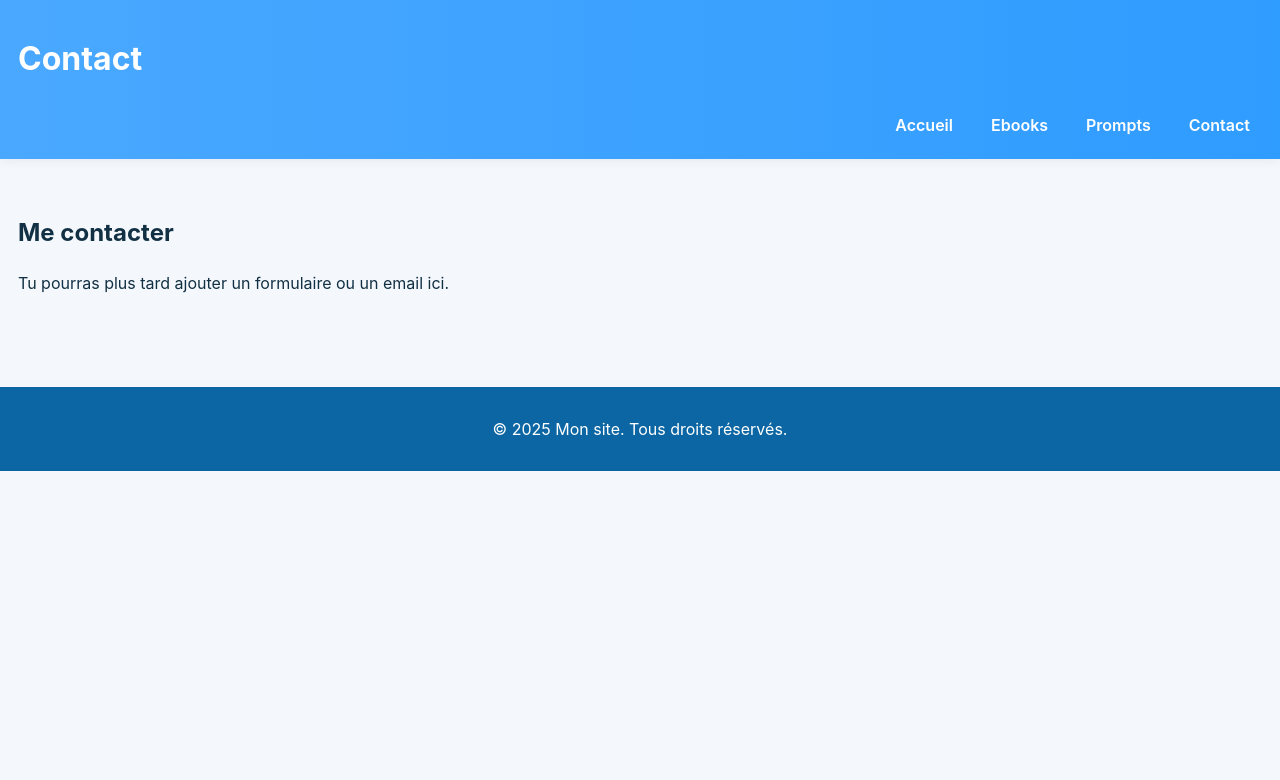
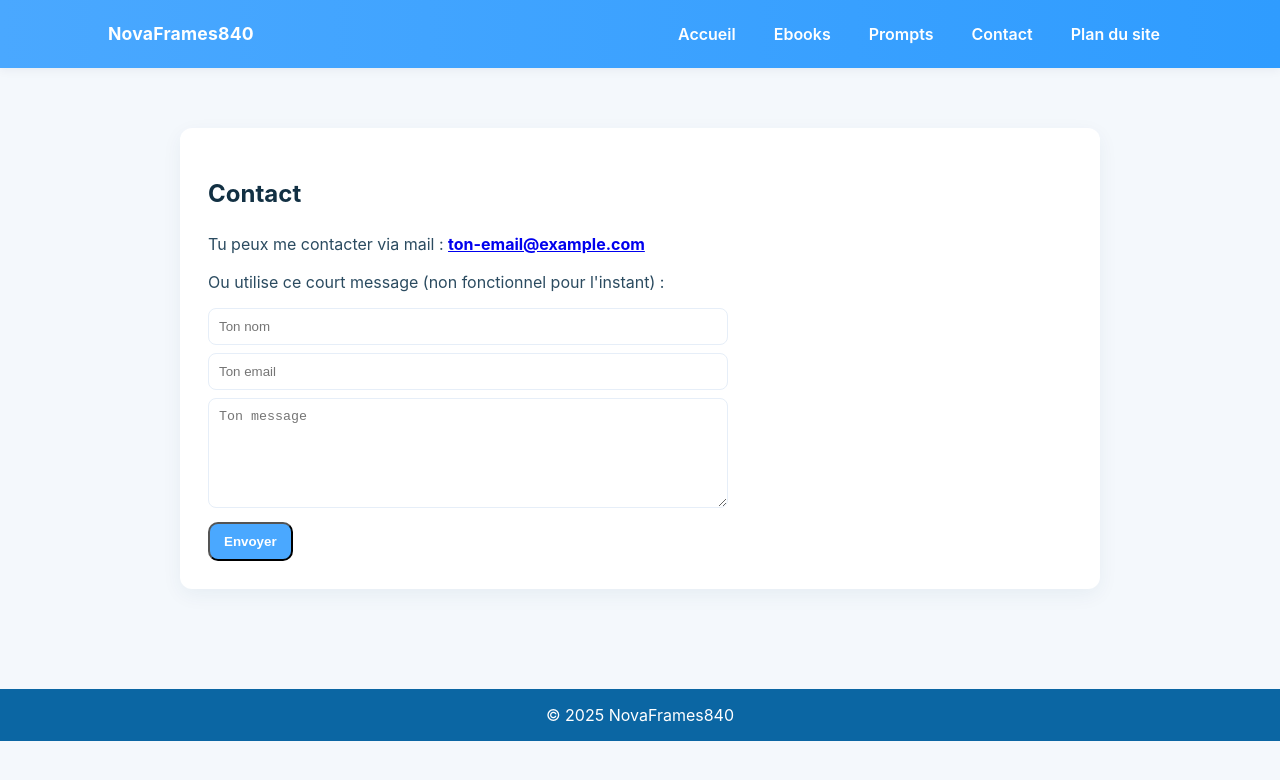
Before and after one commit to novaframes840/mon-site, a plain HTML site: page contact.html in a window 1280 px wide. Drawn offline with Linux system fonts and the light colour scheme.

Commit message:
Update contact.html

```diff
--- a/contact.html
+++ b/contact.html
@@ -1,29 +1,44 @@
-<!DOCTYPE html>
+<!doctype html>
 <html lang="fr">
 <head>
-  <meta charset="UTF-8">
-  <meta name="viewport" content="width=device-width, initial-scale=1.0">
-  <title>Contact</title>
+  <meta charset="utf-8">
+  <meta name="viewport" content="width=device-width,initial-scale=1">
+  <title>NovaFrames840 — Contact</title>
   <link rel="stylesheet" href="style.css">
 </head>
 <body>
   <header>
-    <h1>Contact</h1>
-    <nav>
-      <a href="index.html">Accueil</a>
-      <a href="ebooks.html">Ebooks</a>
-      <a href="prompts.html">Prompts</a>
-      <a href="contact.html">Contact</a>
-    </nav>
+    <div class="container" style="display:flex;align-items:center;gap:18px">
+      <div class="brand">NovaFrames840</div>
+      <nav style="flex:1">
+        <a href="index.html">Accueil</a>
+        <a href="ebooks.html">Ebooks</a>
+        <a href="prompts.html">Prompts</a>
+        <a href="contact.html">Contact</a>
+        <a href="plan-du-site.html">Plan du site</a>
+      </nav>
+    </div>
   </header>
 
   <main>
-    <h2>Me contacter</h2>
-    <p>Tu pourras plus tard ajouter un formulaire ou un email ici.</p>
+    <section class="container">
+      <div class="hero" style="text-align:left">
+        <h2>Contact</h2>
+        <p>Tu peux me contacter via mail : <strong><a href="mailto:ton-email@example.com">ton-email@example.com</a></strong></p>
+        <p>Ou utilise ce court message (non fonctionnel pour l'instant) :</p>
+
+        <form onsubmit="alert('Formulaire en cours de développement');return false" style="margin-top:12px;max-width:520px">
+          <input placeholder="Ton nom" required style="width:100%;padding:10px;margin-bottom:8px;border-radius:8px;border:1px solid #e6eef8">
+          <input placeholder="Ton email" required type="email" style="width:100%;padding:10px;margin-bottom:8px;border-radius:8px;border:1px solid #e6eef8">
+          <textarea placeholder="Ton message" required style="width:100%;padding:10px;margin-bottom:8px;border-radius:8px;border:1px solid #e6eef8;height:110px"></textarea>
+          <button class="btn" type="submit">Envoyer</button>
+        </form>
+      </div>
+    </section>
   </main>
 
   <footer>
-    <p>© 2025 Mon site. Tous droits réservés.</p>
+    <div class="container">© 2025 NovaFrames840</div>
   </footer>
 </body>
 </html>
```
